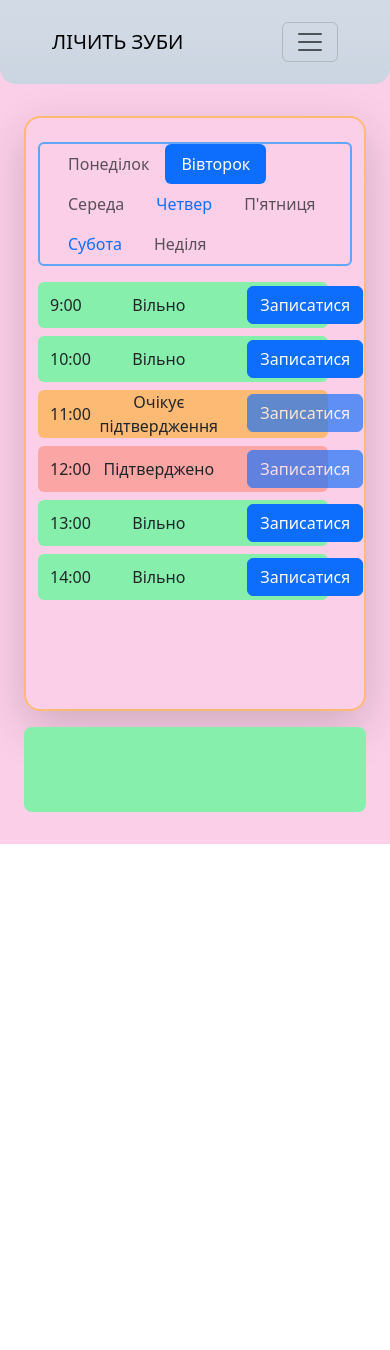
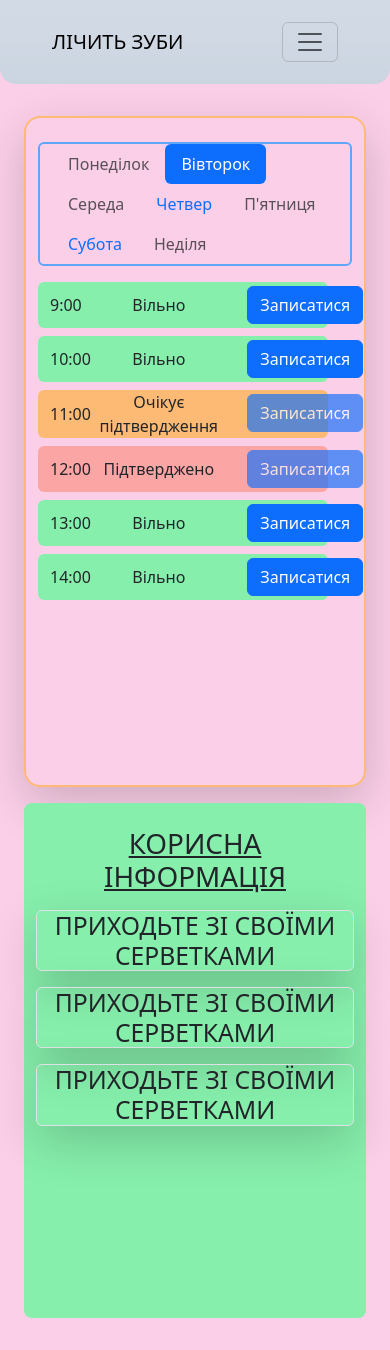
Before and after one commit to VladGrushevoi/learning-typescript, a React (Vite) app in the folder e-journal/: page / in a window 390 px wide. Before the commit the page ends 844 px from the top, so only its background shows below. Built offline with nearby package versions, Linux system fonts and the light colour scheme.

Commit message:
more responsive ui

```diff
--- a/e-journal/src/components/bottons/DateButton.tsx
+++ b/e-journal/src/components/bottons/DateButton.tsx
@@ -18,7 +18,6 @@ export const DateButton = ({ days }: DateButtonProps) => {
                                 <Nav.Link
                                 eventKey={item.day}
                                 disabled={item.times.length === 0 ? true : false}
-                                className="sm:w-4"
                                 >{item.day}</Nav.Link>
                             </Nav.Item>
                         </>
--- a/e-journal/src/components/pages/MainPage/MainPage.tsx
+++ b/e-journal/src/components/pages/MainPage/MainPage.tsx
@@ -1,4 +1,4 @@
-import { Col, Nav, Row, Tab } from "react-bootstrap"
+import { Col, Nav, Row, Stack, Tab } from "react-bootstrap"
 import { WorkDays } from "../../../fake-data/work-days"
 import { DateButton } from "../../bottons/DateButton"
 import { DayInfoTable } from "../../dayInfoTable/DayInfoTable"
@@ -7,7 +7,7 @@ export const MainPage = () => {
 
     return (
         <>
-            <Row className=' px-6 py-8 text-center gap-3 h-[90vh]'>
+            <Row className=' px-6 py-8 text-center gap-3 md:h-[90vh] h-[150vh]'>
                 <Col className='border-2 rounded-2xl border-orange-300 shadow-lg'>
                     <Row className="">
                         <Tab.Container defaultActiveKey={WorkDays.filter(item => item.times.length !== 0)[0].day}>
@@ -27,6 +27,20 @@ export const MainPage = () => {
                     </Row>
                 </Col>
                 <Col lg={3} className='bg-green-300 rounded-lg'>
+                    <Stack gap={2} className="py-4">
+                        <h1 className="underline">
+                            КОРИСНА ІНФОРМАЦІЯ
+                        </h1>
+                        <h2 className="text-center border rounded-md border-blue-600 shadow-lg">
+                            ПРИХОДЬТЕ ЗІ СВОЇМИ СЕРВЕТКАМИ
+                        </h2>
+                        <h2 className="border rounded-md border-blue-600 shadow-lg">
+                            ПРИХОДЬТЕ ЗІ СВОЇМИ СЕРВЕТКАМИ
+                        </h2>
+                        <h2 className="border rounded-md border-blue-600 shadow-lg">
+                            ПРИХОДЬТЕ ЗІ СВОЇМИ СЕРВЕТКАМИ
+                        </h2>
+                    </Stack>
                 </Col>
             </Row>
         </>
```
